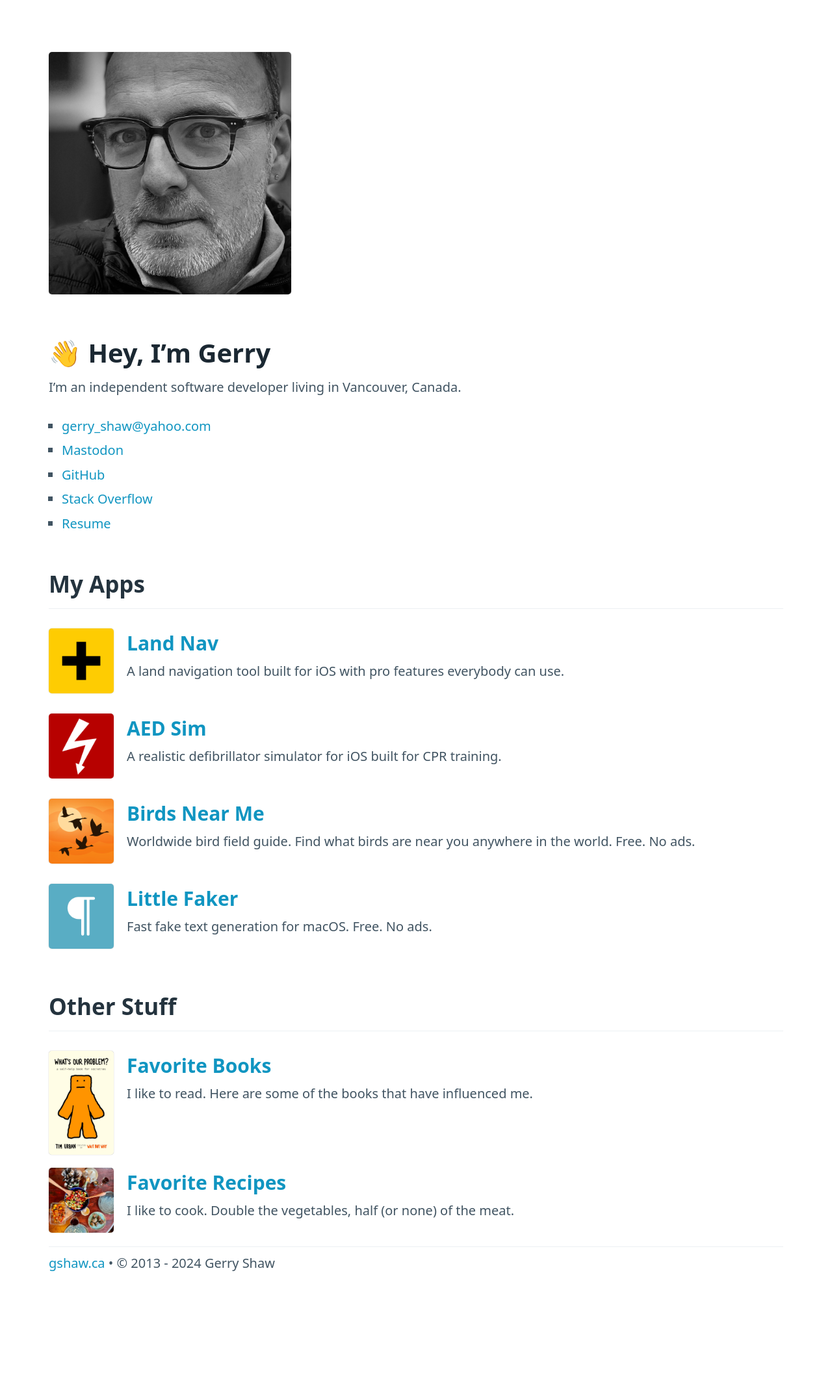
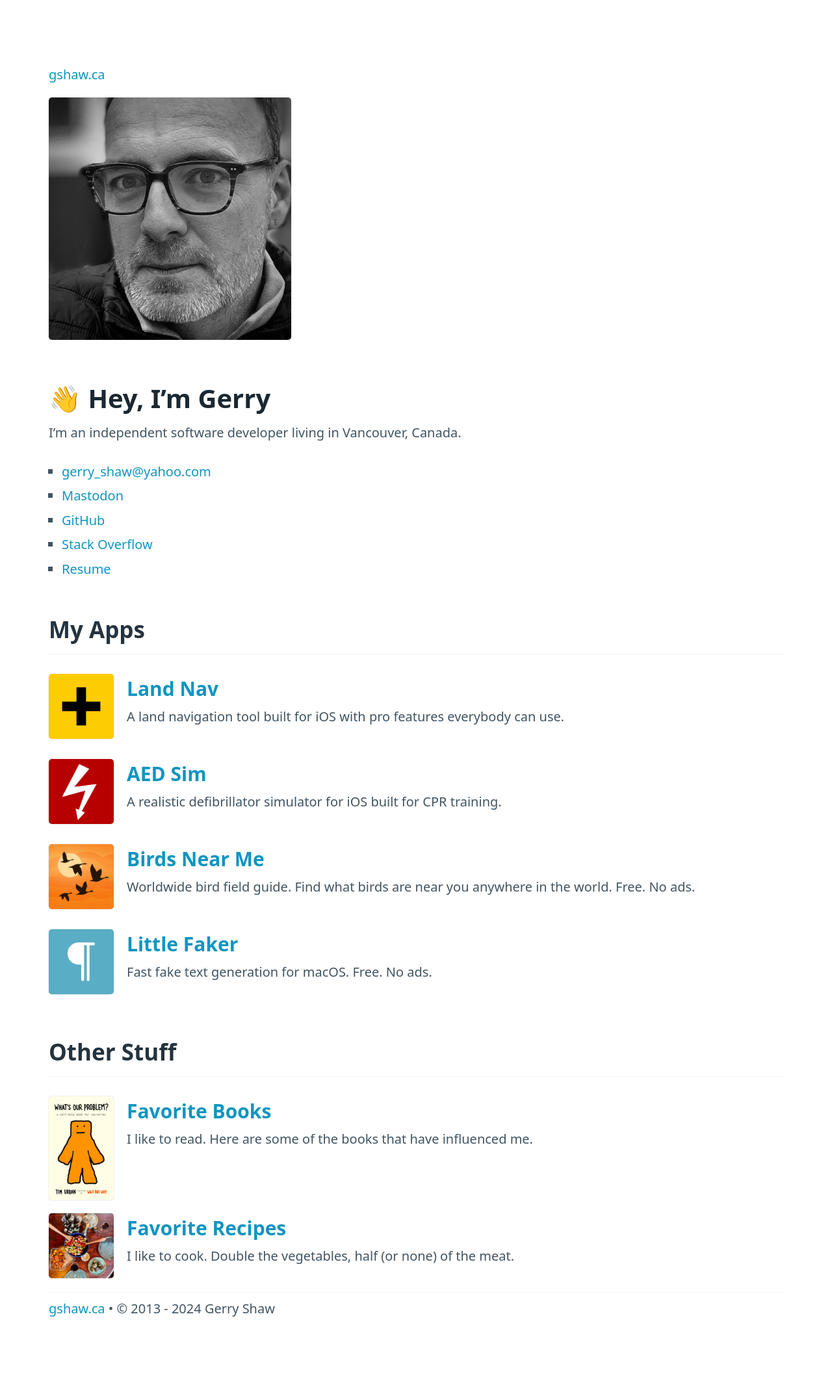
Before and after one commit to gshaw/gshaw.github.io, a Jekyll site: the page built from index.md, in a window 1280 px wide. Shown: the whole page at 65% size. Built offline with Jekyll 4.4.1, drawn with Linux system fonts in a browser that asks for light colours; before the commit the page ends 2069 px from its top, so only the background shows below that.

Commit message:
Improve page layout

```diff
--- a/_includes/head.html
+++ b/_includes/head.html
@@ -24,7 +24,7 @@
     margin-bottom: 0
   }
 
-  img[src$="#profile-pic"] {
+  img[src$="#header-pic"] {
     border-radius: 0.25em;
     box-shadow: 0 0 1px #777;
     max-width: 33%;
@@ -52,5 +52,13 @@
   .card-details {
     margin-left: 1em;
   }
+
+  table th {
+    font-weight: bold
+  }
+
+  table td {
+    vertical-align: top
+  }
 </style>
 <title>{{ page.title }}</title>
--- a/_layouts/page.html
+++ b/_layouts/page.html
@@ -7,7 +7,19 @@
 
 <body>
   <main class="container">
+    {% if page.hide_header != true %}
+    <nav aria-label="breadcrumb">
+      <ul>
+        <li><a href="/">gshaw.ca</a></li>
+      </ul>
+    </nav>
+    {% endif %}
+
     {{ content }}
+
+    {% if page.hide_footer != true %}
+    {% include footer.html %}
+    {% endif %}
   </main>
   {% include analytics.html %}
 </body>
--- a/index.md
+++ b/index.md
@@ -14,9 +14,9 @@
     image_url: /recipes/index.jpg
     image_alt: "Delicious meal I made"
 ---
+<!-- markdownlint-disable MD025 MD033 -->
 
-
-![Gerry Shaw](/gerry.jpg#profile-pic)
+![Gerry Shaw](/gerry.jpg#header-pic)
 
 # 👋 Hey, I'm Gerry
 
@@ -61,5 +61,3 @@
   </div>
 </div>
 {% endfor %}
-
-{% include footer.html %}
--- a/recipes.html
+++ b/recipes.html
@@ -2,11 +2,6 @@
 title: Favorite Recipes
 permalink: /recipes/
 ---
-<nav aria-label="breadcrumb">
-  <ul>
-    <li><a href="/">gshaw.ca</a></li>
-  </ul>
-</nav>
 
 <h1>{{ page.title }}</h1>
 
```
Also changed, not shown: books.html (+0 -8 lines), resume.md (+3 -0 lines).
